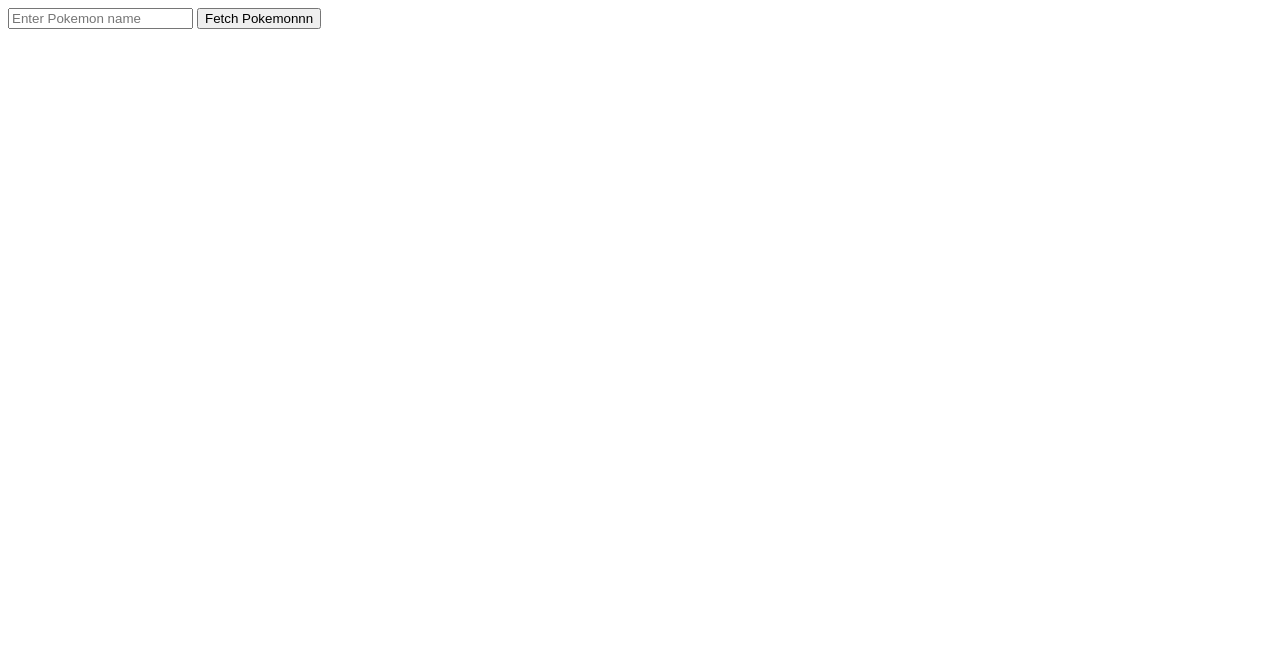
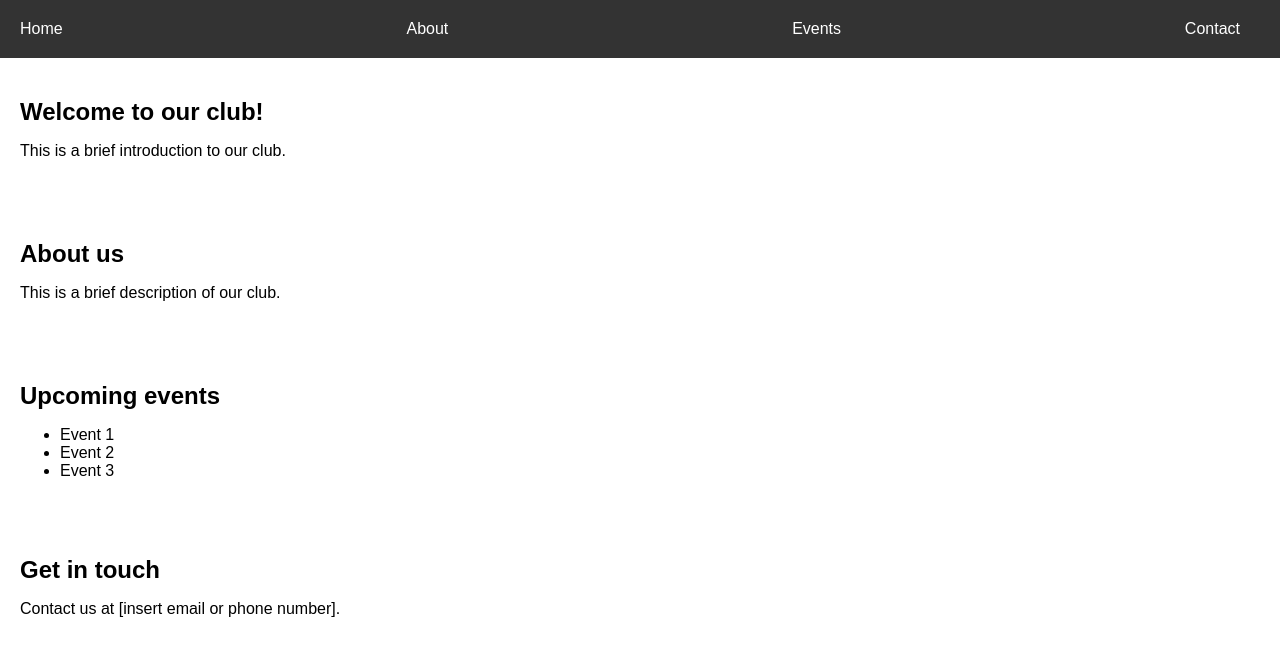
Before and after one commit to REN-OMAR/Renegade, a plain HTML site: page index.html in a window 1280 px wide. Drawn offline with Linux system fonts and the light colour scheme.

Commit message:
Update index.html

```diff
--- a/index.html
+++ b/index.html
@@ -3,16 +3,50 @@
 <head>
     <meta charset="UTF-8">
     <meta name="viewport" content="width=device-width, initial-scale=1.0">
-    <title>Document</title>
-    <link rel="stylesheet" href="styles.css">
+    <title>Club Website</title>
+    <link rel="stylesheet" href="style.css">
 </head>
 <body>
+    <!-- Header section -->
+    <header>
+        <nav>
+            <ul>
+                <li><a href="#home">Home</a></li>
+                <li><a href="#about">About</a></li>
+                <li><a href="#events">Events</a></li>
+                <li><a href="#contact">Contact</a></li>
+            </ul>
+        </nav>
+    </header>
 
-    <input type="text" id="pokemonName" placeholder="Enter Pokemon name">
-    <button onclick="fetchData()">Fetch Pokemonnn</button><br>
+    <!-- Home section -->
+    <section id="home">
+        <h1>Welcome to our club!</h1>
+        <p>This is a brief introduction to our club.</p>
+    </section>
 
-    <img src="" alt="Pokemon Sprite" id="pokemonSprite" style="display: none">
+    <!-- About section -->
+    <section id="about">
+        <h1>About us</h1>
+        <p>This is a brief description of our club.</p>
+    </section>
 
-    <script src="index.js"></script>
+    <!-- Events section -->
+    <section id="events">
+        <h1>Upcoming events</h1>
+        <ul>
+            <li>Event 1</li>
+            <li>Event 2</li>
+            <li>Event 3</li>
+        </ul>
+    </section>
+
+    <!-- Contact section -->
+    <section id="contact">
+        <h1>Get in touch</h1>
+        <p>Contact us at [insert email or phone number].</p>
+    </section>
+
+    <script src="script.js"></script>
 </body>
 </html>
```
